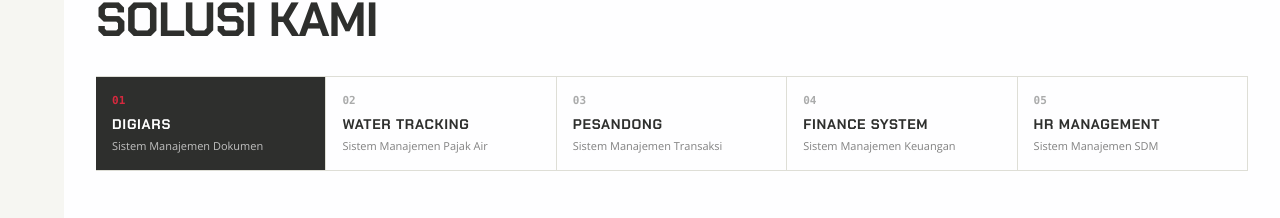
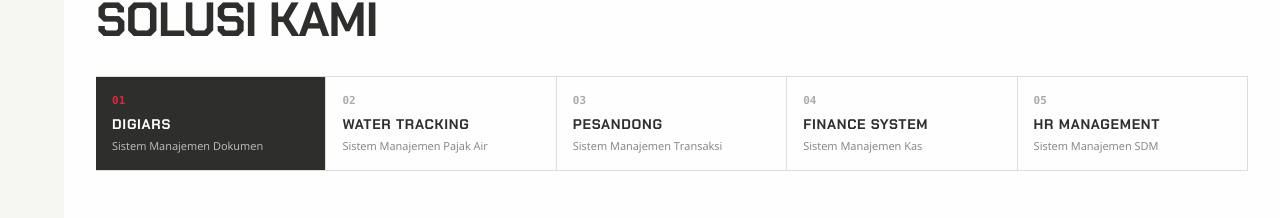
Before and after one commit to RakaYogaswaraPH/Web-Company-ERP, a Next.js app: page / in a window 1280 px wide. Shown: the part 945-1163 px from the top of the page. Built offline with nearby package versions, Linux system fonts and the light colour scheme.

Commit message:
New Update

```diff
--- a/src/data/products.ts
+++ b/src/data/products.ts
@@ -58,7 +58,7 @@ export const products: Product[] = [
   {
     slug: "keuangan",
     name: "FINANCE SYSTEM",
-    subtitle: "Sistem Manajemen Keuangan",
+    subtitle: "Sistem Manajemen Kas",
     tagline: "Sistem perhitungan dan penagihan iuran bulanan, SPP, dan tagihan.",
     description:
       "Solusi untuk pengelolaan tagihan rutin (iuran lingkungan, SPP sekolah/kursus, sewa properti, atau tagihan berkala lainnya) dengan pembuatan invoice otomatis, pengingat pembayaran, dan rekap keuangan.",
```
